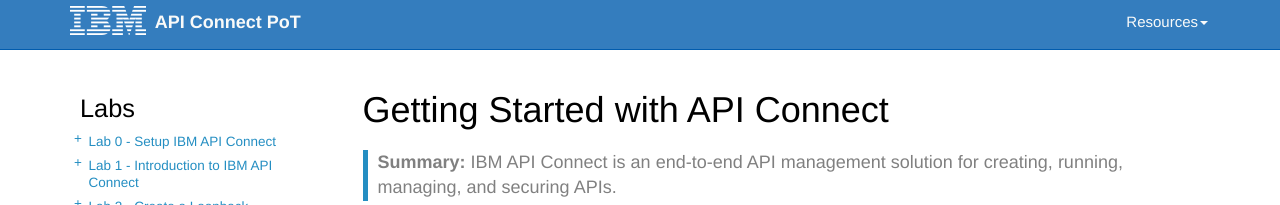
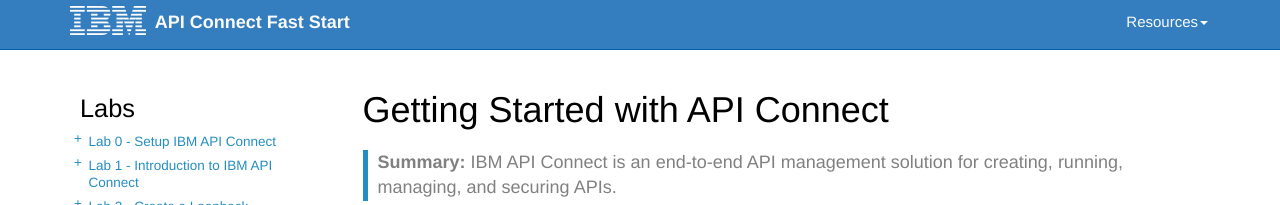
Before and after one commit to ADesprets/faststart, a Jekyll site: the page built from index.md, in a window 1280 px wide. Shown: the top 205 px of the page. Built offline with Jekyll 4.4.1, drawn with Linux system fonts in a browser that asks for light colours; nearby versions of some CDN libraries; comment, search, counter and statistics services are not loaded.

Commit message:
modifying config file for this fast start repo

```diff
--- a/_config.yml
+++ b/_config.yml
@@ -2,10 +2,10 @@
 output: web
 # this property is useful for conditional filtering of content that is separate from the PDF.
 
-topnav_title: API Connect PoT
+topnav_title: API Connect Fast Start
 # this appears on the top navigation bar next to the home button
 
-site_title: API Connect PoT
+site_title: API Connect Fast Start
 # this appears in the html browser tab for the site title (seen mostly by search engines, not users)
 
 company_name: IBM
@@ -25,7 +25,7 @@ exclude:
   - node_modules
 # these are the files and directories that jekyll will exclude from the build
 
-feedback_email: bakert@us.ibm.com
+feedback_email: jamil.spain@us.ibm.com
 # used as a contact email for the Feedback link in the top navigation bar
 
 feedback_disable: true
@@ -37,7 +37,7 @@ feedback_disable: true
 # feedback_link: "http://helpy.io/"
 # if you uncomment the previous line, it changes where the feedback link points to
 
-baseurl: '/pot'
+baseurl: '/faststart'
 
 highlighter: rouge
 # library used for syntax highlighting
@@ -72,7 +72,7 @@ defaults:
 sidebars:
 - labs_sidebar
 
-description: "IBM API Connect Proof of Technology"
+description: "IBM API Connect Fast Start Proof of Technology Lab"
 # the description is used in the feed.xml file
 
 # needed for sitemap.xml file only
```
